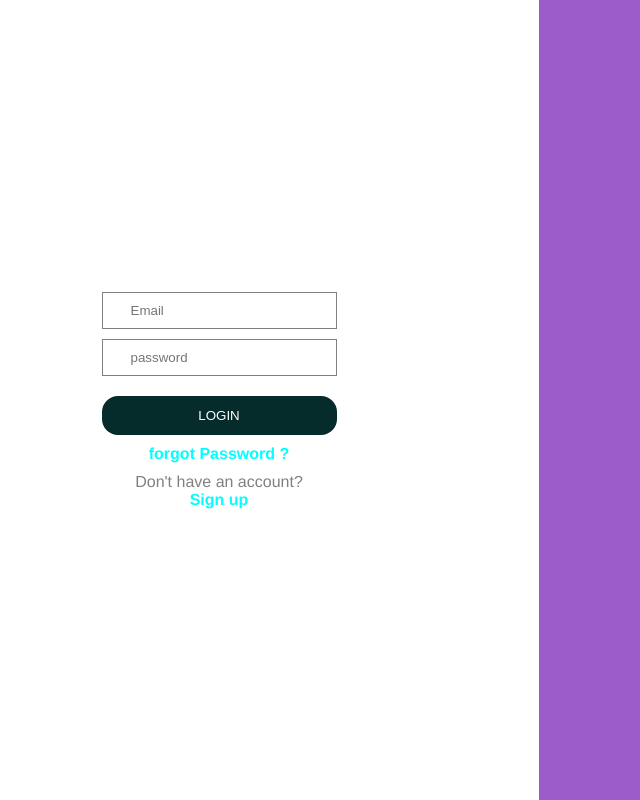
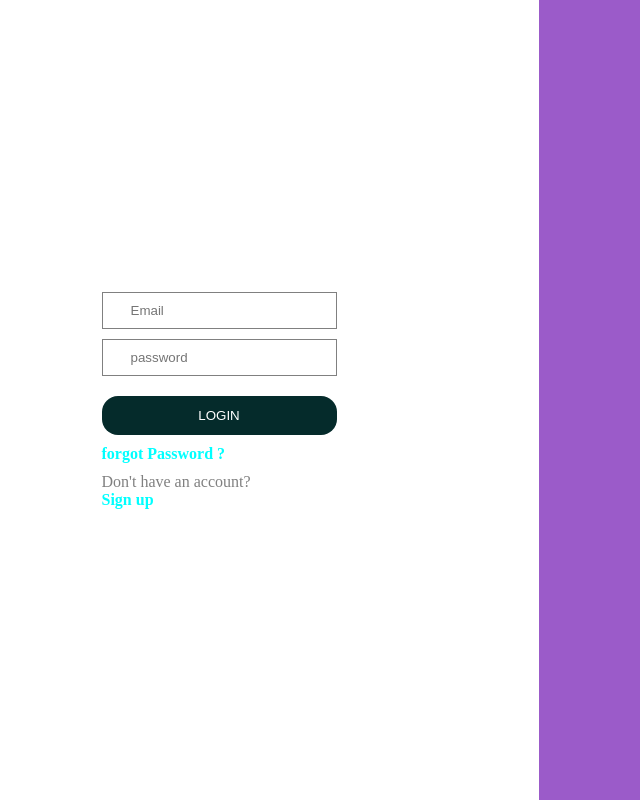
Before and after one commit to TORMOND/Parking-Payment-system, a Vue app: page /NavigationPage in a window 1280 px wide. Shown: the whole page, without its empty margins (101-741 px from the left). Built offline with nearby package versions, Linux system fonts and the light colour scheme.

Commit message:
Changes app.css styles

```diff
--- a/src/App.vue
+++ b/src/App.vue
@@ -8,13 +8,6 @@
 </template>
 
 <style>
- #app {
-  font-family: Avenir, Helvetica, Arial, sans-serif;
-  -webkit-font-smoothing: antialiased;
-  -moz-osx-font-smoothing: grayscale;
-  text-align: center;
-
-}
 
 *{
   margin:0;
```
